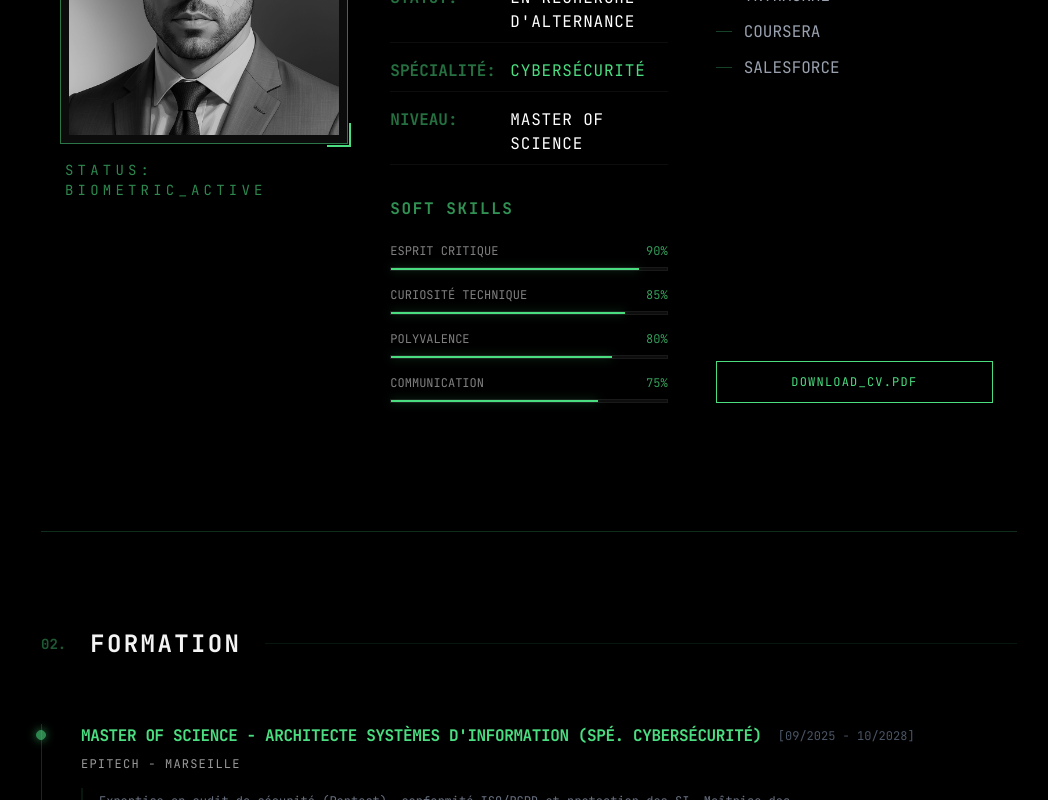
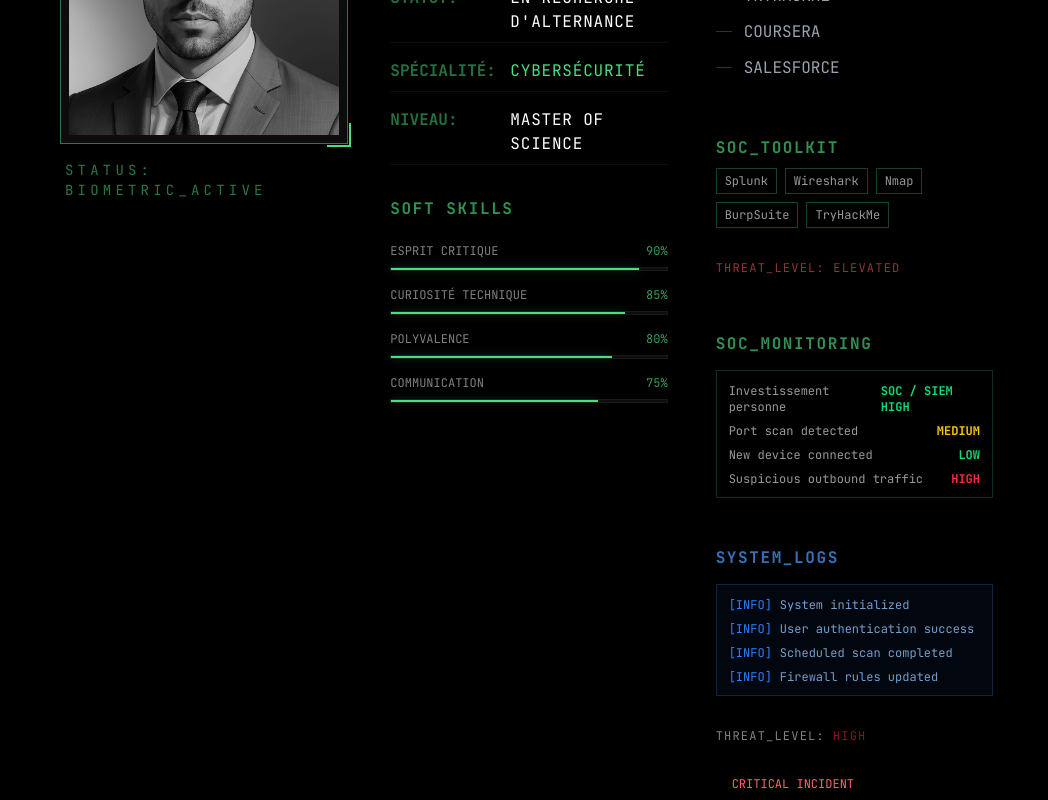
Before and after one commit to JN13012/Portfolio-React, a React (Vite) app: page / in a window 1280 px wide. Shown: the part 1000-1800 px from the top of the page, without its empty margins (111-1159 px from the left). Built offline with nearby package versions, Linux system fonts and the light colour scheme.

Commit message:
Test UI Profil

```diff
--- a/src/components/Profile.jsx
+++ b/src/components/Profile.jsx
@@ -149,6 +149,94 @@ const Profile = () => {
                 ))}
               </div>
             </div>
+<div className="pt-6 space-y-2">
+  <p className="text-base text-cyber/65 uppercase font-bold tracking-widest">
+    SOC_Toolkit
+  </p>
+  <div className="flex flex-wrap gap-2 font-mono text-xs">
+    {["Splunk", "Wireshark", "Nmap", "BurpSuite", "TryHackMe"].map((tool) => (
+      <span
+        key={tool}
+        className="border border-cyber/30 px-2 py-1 text-white/60 hover:text-cyber hover:border-cyber transition-all"
+      >
+        {tool}
+      </span>
+    ))}
+  </div>
+</div>
+
+            <div className="text-xs font-mono uppercase tracking-widest text-red-400 animate-pulse">
+  Threat_Level: Elevated
+</div>
+
+
+{/* SECTION SOC MONITORING */}
+<div className="space-y-3 pt-6">
+  <div className="group inline-block">
+    <p className="text-base text-cyber/65 group-hover:text-cyber uppercase font-bold tracking-widest transition-all duration-300">
+      SOC_Monitoring
+    </p>
+    <div className="h-[2px] w-0 group-hover:w-full bg-cyber transition-all duration-500"></div>
+  </div>
+
+  <div className="bg-black/60 border border-cyber/20 p-3 font-mono text-xs space-y-2 h-32 overflow-hidden">
+    {[
+      { msg: "Investissement personne", level: "SOC / SIEM HIGH" },
+      { msg: "Port scan detected", level: "MEDIUM" },
+      { msg: "New device connected", level: "LOW" },
+      { msg: "Suspicious outbound traffic", level: "HIGH" },
+    ].map((log, i) => (
+      <div key={i} className="flex justify-between">
+        <span className="text-white/60">{log.msg}</span>
+        <span
+          className={`font-bold ${
+            log.level === "HIGH"
+              ? "text-red-500"
+              : log.level === "MEDIUM"
+              ? "text-yellow-400"
+              : "text-green-400"
+          }`}
+        >
+          {log.level}
+        </span>
+      </div>
+    ))}
+  </div>
+</div>
+
+<div className="space-y-3 pt-4">
+  <div className="group inline-block">
+    <p className="text-base text-blue-400/70 group-hover:text-blue-400 uppercase font-bold tracking-widest transition-all duration-300">
+      System_Logs
+    </p>
+    <div className="h-[2px] w-0 group-hover:w-full bg-blue-400 transition-all duration-500"></div>
+  </div>
+
+  <div className="bg-blue-900/10 border border-blue-400/20 p-3 font-mono text-xs space-y-2 h-28 overflow-hidden">
+    {[
+      "System initialized",
+      "User authentication success",
+      "Scheduled scan completed",
+      "Firewall rules updated",
+    ].map((log, i) => (
+      <div key={i} className="flex items-center gap-2 text-blue-300">
+        <span className="text-blue-500">[INFO]</span>
+        <span className="opacity-80">{log}</span>
+      </div>
+    ))}
+  </div>
+</div>
+
+
+<div className="text-xs font-mono uppercase tracking-widest flex items-center gap-2">
+  <span className="text-white/50">Threat_Level:</span>
+  <span className="text-red-500 animate-pulse">HIGH</span>
+</div>
+
+<div className="flex items-center gap-2">
+  <div className="w-2 h-2 bg-red-500 rounded-full animate-ping"></div>
+  <span className="text-red-400 font-mono text-xs">CRITICAL INCIDENT</span>
+</div>
 
             {/* BOUTON DOWNLOAD : Effet Flicker (ancien effet titre) */}
             <div className="pt-8">
```
